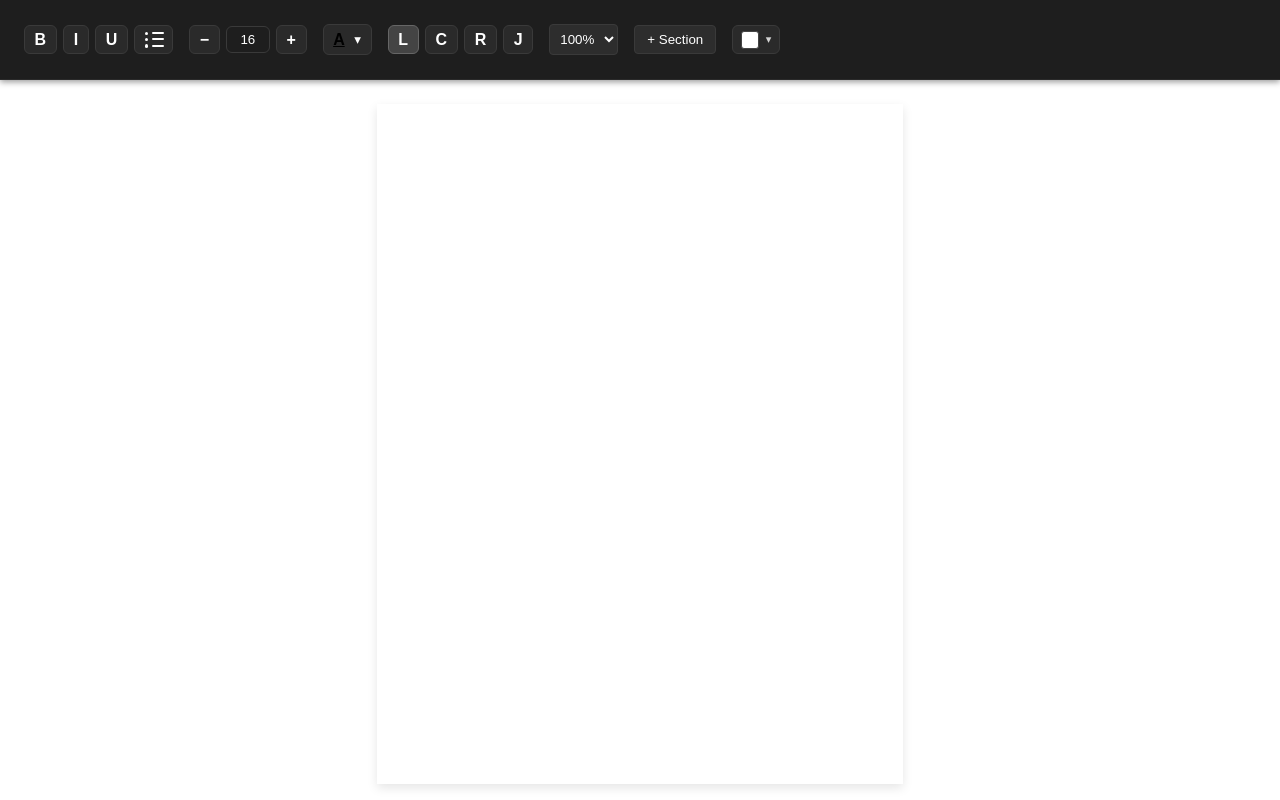
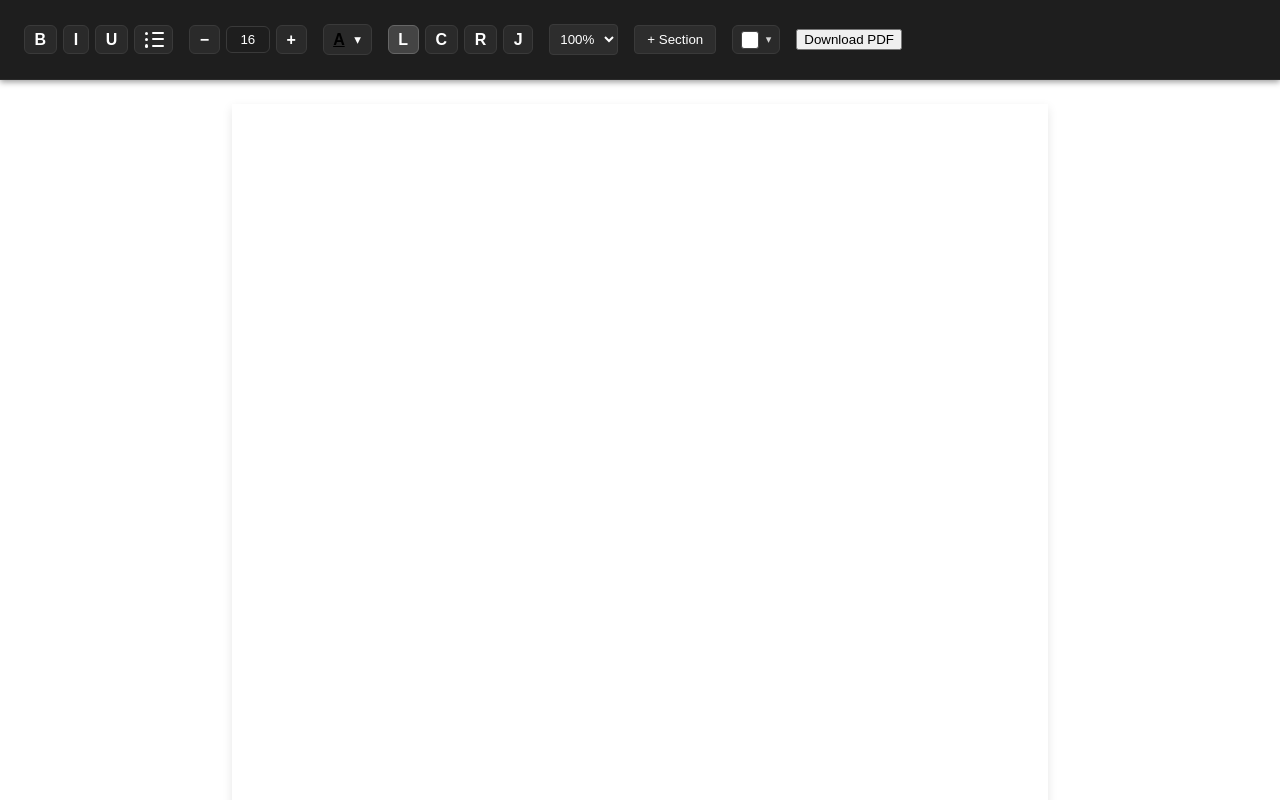
Before and after one commit to connork97/Resume-Builder, a React (Vite) app: page / in a window 1280 px wide. Shown: the top 800 px of the page. Built offline with nearby package versions, Linux system fonts and the light colour scheme.

Commit message:
added download to PDF/print functionality

```diff
--- a/package.json
+++ b/package.json
@@ -11,7 +11,8 @@
   },
   "dependencies": {
     "react": "^19.2.0",
-    "react-dom": "^19.2.0"
+    "react-dom": "^19.2.0",
+    "react-to-print": "^3.2.0"
   },
   "devDependencies": {
     "@eslint/js": "^9.39.1",
--- a/src/App.jsx
+++ b/src/App.jsx
@@ -1,4 +1,5 @@
-import React, { useState } from "react";
+import React, { useState, useRef } from "react";
+import { useReactToPrint } from "react-to-print";
 import { useSections } from "./hooks/useSections";
 
 import Page from "./components/Page/Page";
@@ -14,6 +15,15 @@ export default function App() {
     reorderSections
   } = useSections();
 
+  const pageRef = useRef();
+
+    const handleDownloadPDF = useReactToPrint({
+    contentRef: pageRef,
+    documentTitle: "document",
+    removeAfterPrint: true
+  });
+
+
   const [zoom, setZoom] = useState (1);
 
   return (
@@ -23,10 +33,11 @@ export default function App() {
         updateSection={updateSection}
         zoom={zoom}
         setZoom={setZoom}
+        onDownloadPDF={handleDownloadPDF}
       />
-      <Page zoom={zoom}>
-        {sections.map((section, index) => (
-          <Section
+        <Page ref={pageRef} zoom={zoom}>
+          {sections.map((section, index) => (
+            <Section
             key={section.id}
             id={section.id}
             index={index}
@@ -39,9 +50,9 @@ export default function App() {
             updateSection={updateSection}
             handleReorder={reorderSections}
             handleDelete={deleteSection}
-          />
-        ))}
-      </Page>
+            />
+          ))}
+        </Page>
     </div>
   );
 }
--- a/src/App.module.css
+++ b/src/App.module.css
@@ -1,10 +1,18 @@
 #root {
-  max-width: 1280px;
-  margin: 0 auto;
-  padding: 2rem;
-  text-align: center;
+  /* max-width: 1280px; */
+  /* margin: 0 auto; */
+  /* padding: 2rem; */
+  /* text-align: center; */
 }
 
 title {
   color: black
 }
+
+@media print {
+  .page {
+    transform: none !important;
+    margin: 0 !important;
+    box-shadow: none !important;
+  }
+}
--- a/src/components/Page/Page.jsx
+++ b/src/components/Page/Page.jsx
@@ -1,13 +1,12 @@
 import React, { useState } from "react";
 import styles from "./Page.module.css";
 
-export default function Page({ children, zoom }) {
-
+const Page = React.forwardRef(({ children, zoom }, ref) => {
 
   const findMarginBottom = () => {
     const defaultMarginBottom = 85;
     const extraMarginBottom = defaultMarginBottom * (zoom - 1);
-    return `${4 + extraMarginBottom}vh`
+    return `${4 + extraMarginBottom}vh`;
   };
 
   return (
@@ -20,10 +19,12 @@ export default function Page({ children, zoom }) {
           marginBottom: findMarginBottom()
         }}
       >
-        <div className={styles.pageContentWrapper}>
+        <div className={styles.pageContentWrapper} ref={ref}>
           {children}
         </div>
       </div>
     </div>
   );
-}
+});
+
+export default Page;
--- a/src/components/Page/Page.module.css
+++ b/src/components/Page/Page.module.css
@@ -1,27 +1,23 @@
 .pageWrapper {
   display: flex;
   justify-content: center;
-  margin-top: calc(10vh + 1.5rem); /* toolbar height + gap */
-  width: 100%;
+  margin-top: calc(10vh + 1.5rem);
   align-items: center;
   overflow: visible;
 }
 
 .page {
-  height: 85vh;
-  /* width: 640px;        real letter width */
-  /* width: auto; */
-  aspect-ratio: 8.5 / 11;
+  width: 8.5in;
+  height: 11in;
   background: white;
-  /* border: 1px solid #d3d3d3; */
   box-shadow: 0 4px 10px rgba(0, 0, 0, 0.1);
-  /* padding: 2rem; */ /* For keeping page content away from edge of page*/
   box-sizing: border-box;
+  position: relative;
 }
 
 .pageContentWrapper {
+  /* height: 100%; */
   display: flex;
   flex-direction: column;
-  padding: 2rem; /* Originally in .paper class (above).  For keeping page content away from edge of page*/
-  /* gap: 0.5rem; Gap/spacing between sections */
+  padding: 2rem 2rem 0rem 2rem;
 }
--- a/src/components/Section/Section.jsx
+++ b/src/components/Section/Section.jsx
@@ -65,7 +65,7 @@ const getSpacing = () => {
     };
   } else if (index === (totalSections - 1)) {
     return {
-      paddingBottom: "fit-content"
+      // paddingBottom: "fit-content"
     };
   }
   return {};
--- a/src/components/Section/Section.module.css
+++ b/src/components/Section/Section.module.css
@@ -32,9 +32,10 @@
   position: relative;
   width: 100%;
   margin-left: -2rem;
-  margin-right: -2rem;
-  padding: 0.5rem 2rem;
+  /* margin-right: -1rem; */
+  padding: 0rem 2rem;
   background-color: #ffffff;
+
   /* background-color: red; */
 }
 
--- a/src/components/Toolbar/Toolbar.jsx
+++ b/src/components/Toolbar/Toolbar.jsx
@@ -9,7 +9,7 @@ import BackgroundColor from "./SectionFormatting/BackgroundColor";
 import styles from "./Toolbar.module.css";
 import { useFormatting } from "../../hooks/useFormatting";
 
-export default function Toolbar({ addSection, updateSection, zoom, setZoom }) {
+export default function Toolbar({ addSection, updateSection, zoom, setZoom, onDownloadPDF }) {
   const formatting = useFormatting(updateSection);
 
   return (
@@ -21,6 +21,10 @@ export default function Toolbar({ addSection, updateSection, zoom, setZoom }) {
       <Zoom zoom={zoom} setZoom={setZoom} />
       <AddSection addSection={addSection} />
       <BackgroundColor formatting={formatting} />
+      <button onClick={() => onDownloadPDF()}>
+        Download PDF
+      </button>
+
     </div>
   );
 }
--- a/src/index.css
+++ b/src/index.css
@@ -16,7 +16,7 @@
 body {
   margin: 0;
   min-width: 320px;
-  min-height: 100vh;
+  /* min-height: 100vh; */
 }
 
 html, body {
```
Also changed, not shown: src/components/Toolbar/SectionFormatting/BackgroundColor.jsx (indentation only), 1 other file (tests, documents, lock files or other folders).
